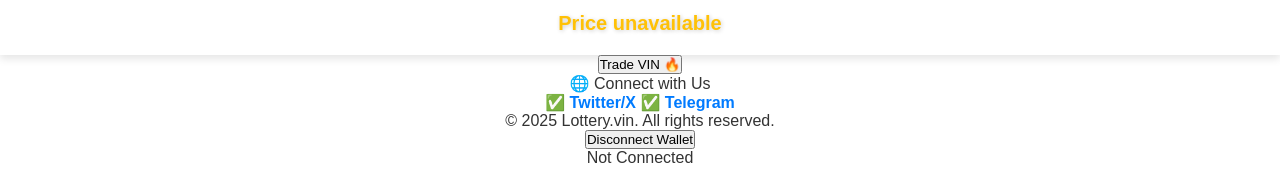
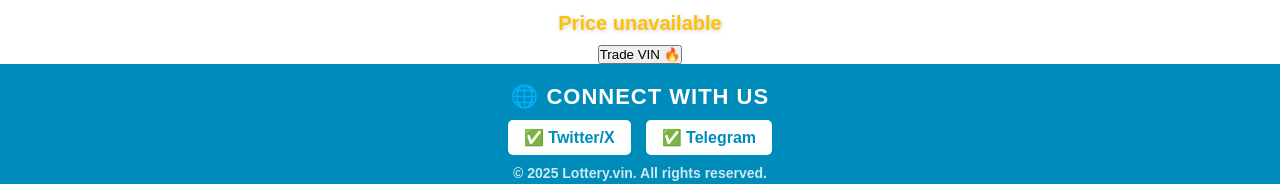
Before and after one commit to vinchainai/vinswap, a plain HTML site: page index.html in a window 1280 px wide. Shown: the part 36-220 px from the top of the page. Drawn offline with Linux system fonts and the light colour scheme; files that its build step writes are made by us from their sources; no server answers; a script that the page names is missing; files whose address does not match are found by name.

Commit message:
Update style.css

```diff
--- a/style.css
+++ b/style.css
@@ -75,3 +75,104 @@ nav {
     border-radius: 5px;
     background: rgba(255, 255, 255, 0.8); /* Nền trắng mờ để dễ nhìn hơn */
 }
+
+/* ==============================
+   🔹 CHÂN TRANG (FOOTER NAVIGATION)
+   ============================== */
+
+footer {
+    background: #008CBA; /* Màu xanh tươi sáng */
+    color: white; /* Màu chữ trắng */
+    text-align: center;
+    padding: 20px 10px;
+    font-family: 'Arial', sans-serif;
+    font-weight: bold;
+}
+
+/* Tiêu đề "🌐 Connect with Us" */
+.footer-title {
+    font-size: 22px;
+    margin-bottom: 10px;
+    text-transform: uppercase;
+    letter-spacing: 1px;
+}
+
+/* Khu vực chứa các nút mạng xã hội */
+.social-links {
+    display: flex;
+    justify-content: center;
+    gap: 15px;
+    margin-bottom: 10px;
+}
+
+/* Nút liên kết (Twitter, Telegram, Facebook) */
+.social-btn {
+    background: white;
+    color: #008CBA;
+    font-size: 16px;
+    padding: 8px 16px;
+    border-radius: 5px;
+    font-weight: bold;
+    text-decoration: none;
+    transition: 0.3s;
+    display: inline-block;
+}
+
+.social-btn:hover {
+    background: #005f8b;
+    color: white;
+}
+
+/* Bản quyền © */
+.footer-rights {
+    font-size: 14px;
+    opacity: 0.8;
+    margin-top: 5px;
+}
+
+/* Responsive: Chỉnh cho điện thoại */
+@media (max-width: 768px) {
+    .social-links {
+        flex-direction: column;
+        gap: 10px;
+    }
+
+    .social-btn {
+        width: 80%;
+        text-align: center;
+    }
+
+    .footer-rights {
+        font-size: 12px;
+    }
+}
+
+/* ==========================
+   🔹 XÓA ĐƯỜNG KẺ NGĂN CÁCH GIỮA LOGO & TRÒ CHƠI
+   ========================== */
+
+/* Đảm bảo thanh điều hướng (chứa logo) không có border dưới */
+nav {
+    border-bottom: none !important; /* Xóa viền kẻ dưới nếu có */
+    background: transparent; /* Nếu muốn làm nền trong suốt */
+    margin-bottom: 0; /* Xóa khoảng cách dư */
+    padding-bottom: 5px; /* Giữ khoảng cách nhỏ nếu cần */
+}
+
+/* Đảm bảo khu vực trò chơi không có khoảng cách trên */
+.games {
+    margin-top: 0 !important; /* Xóa khoảng cách trên */
+    padding-top: 0 !important;
+    border-top: none !important; /* Xóa viền kẻ trên nếu có */
+}
+
+/* Nếu vẫn có đường kẻ, ép xóa border trong một số trình duyệt */
+.games::before {
+    display: none !important;
+}
+
+/* Nếu vẫn còn một đường kẻ ẩn, đảm bảo không có box-shadow */
+.games,
+nav {
+    box-shadow: none !important;
+}
```
